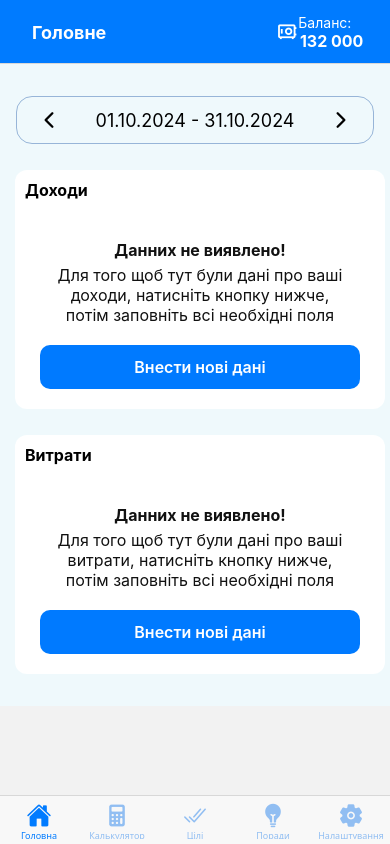
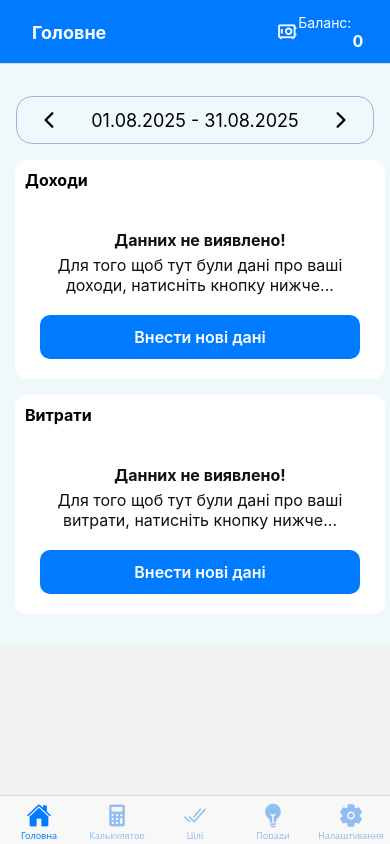
Before and after one commit to w1zardeo/finacal-tracker-main, a React Native app: screen / in a window 390 px wide. Built offline with nearby package versions, Linux system fonts and the light colour scheme.

Commit message:
Added DateNavigator, balance and scroll in calculator

```diff
--- a/components/Header.js
+++ b/components/Header.js
@@ -1,17 +1,35 @@
 import React from 'react';
 import { View, Text, StyleSheet } from 'react-native';
 import { MaterialCommunityIcons } from '@expo/vector-icons';
+import { useSelector } from 'react-redux';
 
 function CustomHeader() {
+  const incomes = useSelector((state) => state.income?.incomes ?? []);
+  const expenses = useSelector((state) => state.expense?.expenses ?? []);
+
+  // Рахуємо загальний баланс = всі доходи - всі витрати
+  const totalIncome = incomes.reduce((sum, item) => sum + Number(item.amount || 0), 0);
+  const totalExpense = expenses.reduce((sum, item) => sum + Number(item.amount || 0), 0);
+  const balance = totalIncome - totalExpense;
+
   return (
     <View style={styles.headerContainer}>
       <View style={styles.leftSection}>
         <Text style={styles.headerTitle}>Головне</Text>
       </View>
-        <MaterialCommunityIcons name="safe" size={22} color="white" style={{ marginLeft: 170 }} />
+
+      <MaterialCommunityIcons
+        name="safe"
+        size={22}
+        color="white"
+        style={{ marginLeft: 170 }}
+      />
+
       <View style={styles.rightSection}>
         <Text style={styles.balanceLabel}>Баланс:</Text>
-        <Text style={styles.balanceValue}>132 000</Text>
+        <Text style={styles.balanceValue}>
+          {balance.toLocaleString('uk-UA')}
+        </Text>
       </View>
     </View>
   );
--- a/screens/HomeScreen.js
+++ b/screens/HomeScreen.js
@@ -1,5 +1,7 @@
-// import React, { useState, useEffect } from "react";
+// import React from "react";
 // import { View, StyleSheet, ScrollView } from "react-native";
+// import { useSelector, useDispatch } from "react-redux";
+
 // import DateNavigator from "../components/DateNavigator";
 // import Incomes from "../components/Incomes";
 // import IncomeChart from "../components/IcnomeChart";
@@ -8,21 +10,20 @@
 // import DonutChart from "../components/DonutChart";
 // import WhiteButton from "../components/WhiteButton";
 
-// export default function HomeScreen({ navigation, route }) {
+// import { addIncome } from "../store/incomeSlice";
+// import { addExpense } from "../store/expenseSlice";
+
+// export default function HomeScreen({ navigation }) {
 //   const date = "01.10.2024 - 31.10.2024";
 
-//   const [modalIncomeVisible, setModalIncomeVisible] = useState(false);
-//   const [modalExpenseVisible, setModalExpenseVisible] = useState(false);
+//   const incomes = useSelector((state) => state.income?.incomes ?? []);
+//   const expenses = useSelector((state) => state.expense?.expenses ?? []);
+//   const dispatch = useDispatch();
 
-//   const [incomeData, setIncomeData] = useState([]);
-//   const [expenseResults, setExpenseResults] = useState(null);
+//   const [modalIncomeVisible, setModalIncomeVisible] = React.useState(false);
+//   const [modalExpenseVisible, setModalExpenseVisible] = React.useState(false);
 
-//   useEffect(() => {
-//     if (route.params?.expenseResults) {
-//       setExpenseResults(route.params.expenseResults);
-//     }
-//   }, [route.params?.expenseResults]);
-
+//   // Групуємо витрати за категоріями
 //   const ukrLabels = {
 //     housing: "Житло",
 //     food: "Харчування",
@@ -33,15 +34,7 @@
 //     other: "Інше",
 //   };
 
-//   const chartData = expenseResults
-//     ? Object.entries(expenseResults).map(([key, value], index) => ({
-//         label: ukrLabels[key] || key,
-//         value,
-//         color: getColor(index),
-//       }))
-//     : [];
-
-//   function getColor(index) {
+//   const getColor = (index) => {
 //     const colors = [
 //       "#FF6384",
 //       "#36A2EB",
@@ -52,58 +45,52 @@
 //       "#66FF66",
 //     ];
 //     return colors[index % colors.length];
-//   }
+//   };
 
-//   const handleLeftPress = () => {};
-//   const handleRightPress = () => {};
+// const expenseResults = expenses.reduce((acc, curr) => {
+//   acc[curr.category] = (acc[curr.category] || 0) + Number(curr.amount);
+//   return acc;
+// }, {});
+
+//   const chartData = Object.entries(expenseResults).map(([key, value], index) => ({
+//     label: ukrLabels[key] || key,
+//     value,
+//     color: getColor(index),
+//   }));
 
 //   const handleAddIncome = (newEntry) => {
-//     setIncomeData([...incomeData, newEntry]);
+//     dispatch(addIncome({ ...newEntry, id: Date.now().toString() }));
 //   };
 
-//   const handleAddExpense = (newExpense) => {
-//     setExpenseResults((prev) => {
-//       const updated = { ...(prev || {}) };
-//       updated[newExpense.category] =
-//         (updated[newExpense.category] || 0) + newExpense.amount;
-//       return updated;
-//     });
+//   const handleAddExpense = (newEntry) => {
+//     dispatch(addExpense({ ...newEntry, id: Date.now().toString() }));
 //   };
 
 //   return (
 //     <ScrollView>
 //       <View style={styles.container}>
-//         <DateNavigator
-//           date={date}
-//           onLeftPress={handleLeftPress}
-//           onRightPress={handleRightPress}
-//         />
+//         <DateNavigator date={date} onLeftPress={() => {}} onRightPress={() => {}} />
 
-//         {incomeData.length > 0 && <IncomeChart data={incomeData} />}
+//         {incomes.length > 0 && <IncomeChart data={incomes} />}
 
 //         <View style={styles.spacer} />
 
 //         <Incomes
-//           title={incomeData.length > 0 ? "" : "Доходи"}
-//           data={incomeData.length > 0 ? "" : "Данних не виявлено!"}
+//           title={incomes.length > 0 ? "" : "Доходи"}
+//           data={incomes.length > 0 ? "" : "Данних не виявлено!"}
 //           onPress={() => setModalIncomeVisible(true)}
 //           buttonTitle="Внести нові дані"
 //           text={
-//             incomeData.length > 0
+//             incomes.length > 0
 //               ? ""
 //               : "Для того щоб тут були дані про ваші доходи, натисніть кнопку нижче, потім заповніть всі необхідні поля"
 //           }
 //         />
 
-//         {incomeData.length > 0 && (
+//         {incomes.length > 0 && (
 //           <WhiteButton
 //             title="Показати всі доходи"
-//             onPress={() =>
-//               navigation.navigate("IncomeDetail", {
-//                 incomeData,
-//                 setIncomeData, // передаємо функцію
-//               })
-//             }
+//             onPress={() => navigation.navigate("IncomeDetail")}
 //           />
 //         )}
 
@@ -113,38 +100,26 @@
 //           onSubmit={handleAddIncome}
 //         />
 
-//         {expenseResults && chartData.length > 0 && (
-//           <DonutChart data={chartData} />
-//         )}
+//         {chartData.length > 0 && <DonutChart data={chartData} />}
 
 //         <View style={styles.spacer} />
 
-//         {expenseResults ? (
-//           <>
-//             <Incomes
-//               title=""
-//               data=""
-//               onPress={() => setModalExpenseVisible(true)}
-//               buttonTitle="Внести нові дані"
-//               text=""
-//             />
-//           </>
-//         ) : (
-//           <Incomes
-//             title="Витрати"
-//             data="Данних не виявлено!"
-//             onPress={() => setModalExpenseVisible(true)}
-//             buttonTitle="Внести нові дані"
-//             text="Для того щоб тут були дані про ваші витрати, натисніть кнопку нижче, потім заповніть всі необхідні поля"
-//           />
-//         )}
+//         <Incomes
+//           title={chartData.length > 0 ? "" : "Витрати"}
+//           data={chartData.length > 0 ? "" : "Данних не виявлено!"}
+//           onPress={() => setModalExpenseVisible(true)}
+//           buttonTitle="Внести нові дані"
+//           text={
+//             chartData.length > 0
+//               ? ""
+//               : "Для того щоб тут були дані про ваші витрати, натисніть кнопку нижче, потім заповніть всі необхідні поля"
+//           }
+//         />
 
-//         {expenseResults && (
+//         {expenses.length > 0 && (
 //           <WhiteButton
 //             title="Показати всі витрати"
-//             onPress={() =>
-//               navigation.navigate("EpxenseDetail", { expenseResults })
-//             }
+//             onPress={() => navigation.navigate("EpxenseDetail")}
 //           />
 //         )}
 
@@ -167,18 +142,11 @@
 //   spacer: {
 //     height: 10,
 //   },
-//   expenseTitle: {
-//     fontSize: 18,
-//     fontWeight: "600",
-//     textAlign: "center",
-//     marginVertical: 12,
-//   },
 // });
 
-import React from "react";
+import React, { useState, useMemo } from "react";
 import { View, StyleSheet, ScrollView } from "react-native";
 import { useSelector, useDispatch } from "react-redux";
-
 import DateNavigator from "../components/DateNavigator";
 import Incomes from "../components/Incomes";
 import IncomeChart from "../components/IcnomeChart";
@@ -186,21 +154,69 @@ import IncomeModal from "../components/IncomeModal";
 import ExpenseModal from "../components/ExpenseModal";
 import DonutChart from "../components/DonutChart";
 import WhiteButton from "../components/WhiteButton";
-
 import { addIncome } from "../store/incomeSlice";
 import { addExpense } from "../store/expenseSlice";
+import { setCurrentMonth } from "../store/monthSlice";
 
 export default function HomeScreen({ navigation }) {
-  const date = "01.10.2024 - 31.10.2024";
-
   const incomes = useSelector((state) => state.income?.incomes ?? []);
   const expenses = useSelector((state) => state.expense?.expenses ?? []);
+  const savedMonth = useSelector((state) => state.month.currentMonth);
   const dispatch = useDispatch();
 
-  const [modalIncomeVisible, setModalIncomeVisible] = React.useState(false);
-  const [modalExpenseVisible, setModalExpenseVisible] = React.useState(false);
+  const [modalIncomeVisible, setModalIncomeVisible] = useState(false);
+  const [modalExpenseVisible, setModalExpenseVisible] = useState(false);
 
-  // Групуємо витрати за категоріями
+  const [currentMonth, setCurrentMonthState] = useState(new Date(savedMonth));
+
+   const handleChangeMonth = (newDate) => {
+    setCurrentMonthState(newDate);
+    dispatch(setCurrentMonth(newDate.toISOString()));
+  };
+
+  // Функції для зміни місяця
+   const handlePrevMonth = () => {
+    handleChangeMonth(new Date(currentMonth.getFullYear(), currentMonth.getMonth() - 1, 1));
+  };
+   const handleNextMonth = () => {
+    handleChangeMonth(new Date(currentMonth.getFullYear(), currentMonth.getMonth() + 1, 1));
+  };
+
+  // Діапазон дати для DateNavigator
+  const dateRange = useMemo(() => {
+    const start = new Date(
+      currentMonth.getFullYear(),
+      currentMonth.getMonth(),
+      1
+    );
+    const end = new Date(
+      currentMonth.getFullYear(),
+      currentMonth.getMonth() + 1,
+      0
+    );
+    return `${start.toLocaleDateString("uk-UA")} - ${end.toLocaleDateString(
+      "uk-UA"
+    )}`;
+  }, [currentMonth]);
+
+  // Фільтрація доходів і витрат за вибраний місяць
+  const filteredIncomes = incomes.filter((item) => {
+    const [day, month, year] = item.date.split(".").map(Number);
+    return (
+      year === currentMonth.getFullYear() &&
+      month === currentMonth.getMonth() + 1
+    );
+  });
+
+  const filteredExpenses = expenses.filter((item) => {
+    const [day, month, year] = item.date.split(".").map(Number);
+    return (
+      year === currentMonth.getFullYear() &&
+      month === currentMonth.getMonth() + 1
+    );
+  });
+
+  // Групування витрат по категоріях
   const ukrLabels = {
     housing: "Житло",
     food: "Харчування",
@@ -224,47 +240,57 @@ export default function HomeScreen({ navigation }) {
     return colors[index % colors.length];
   };
 
-const expenseResults = expenses.reduce((acc, curr) => {
+  const expenseResults = filteredExpenses.reduce((acc, curr) => {
     acc[curr.category] = (acc[curr.category] || 0) + Number(curr.amount);
     return acc;
   }, {});
 
-  const chartData = Object.entries(expenseResults).map(([key, value], index) => ({
+  const chartData = Object.entries(expenseResults).map(
+    ([key, value], index) => ({
       label: ukrLabels[key] || key,
       value,
       color: getColor(index),
-  }));
+    })
+  );
 
   const handleAddIncome = (newEntry) => {
     dispatch(addIncome({ ...newEntry, id: Date.now().toString() }));
+    // Перемикаємось на місяць, куди додали запис
+    const [day, month, year] = newEntry.date.split(".").map(Number);
+    setCurrentMonth(new Date(year, month - 1, 1));
   };
 
   const handleAddExpense = (newEntry) => {
     dispatch(addExpense({ ...newEntry, id: Date.now().toString() }));
+    // Перемикаємось на місяць, куди додали запис
+    const [day, month, year] = newEntry.date.split(".").map(Number);
+    setCurrentMonth(new Date(year, month - 1, 1));
   };
 
   return (
     <ScrollView>
       <View style={styles.container}>
-        <DateNavigator date={date} onLeftPress={() => {}} onRightPress={() => {}} />
+        <DateNavigator
+          date={dateRange}
+          onLeftPress={handlePrevMonth}
+          onRightPress={handleNextMonth}
+        />
 
-        {incomes.length > 0 && <IncomeChart data={incomes} />}
-
-        <View style={styles.spacer} />
+        {filteredIncomes.length > 0 && <IncomeChart data={filteredIncomes} />}
 
         <Incomes
-          title={incomes.length > 0 ? "" : "Доходи"}
-          data={incomes.length > 0 ? "" : "Данних не виявлено!"}
+          title={filteredIncomes.length > 0 ? "" : "Доходи"}
+          data={filteredIncomes.length > 0 ? "" : "Данних не виявлено!"}
           onPress={() => setModalIncomeVisible(true)}
           buttonTitle="Внести нові дані"
           text={
-            incomes.length > 0
+            filteredIncomes.length > 0
               ? ""
-              : "Для того щоб тут були дані про ваші доходи, натисніть кнопку нижче, потім заповніть всі необхідні поля"
+              : "Для того щоб тут були дані про ваші доходи, натисніть кнопку нижче..."
           }
         />
 
-        {incomes.length > 0 && (
+        {filteredIncomes.length > 0 && (
           <WhiteButton
             title="Показати всі доходи"
             onPress={() => navigation.navigate("IncomeDetail")}
@@ -279,8 +305,6 @@ const expenseResults = expenses.reduce((acc, curr) => {
 
         {chartData.length > 0 && <DonutChart data={chartData} />}
 
-        <View style={styles.spacer} />
-
         <Incomes
           title={chartData.length > 0 ? "" : "Витрати"}
           data={chartData.length > 0 ? "" : "Данних не виявлено!"}
@@ -289,11 +313,11 @@ const expenseResults = expenses.reduce((acc, curr) => {
           text={
             chartData.length > 0
               ? ""
-              : "Для того щоб тут були дані про ваші витрати, натисніть кнопку нижче, потім заповніть всі необхідні поля"
+              : "Для того щоб тут були дані про ваші витрати, натисніть кнопку нижче..."
           }
         />
 
-        {expenses.length > 0 && (
+        {filteredExpenses.length > 0 && (
           <WhiteButton
             title="Показати всі витрати"
             onPress={() => navigation.navigate("EpxenseDetail")}
@@ -316,7 +340,4 @@ const styles = StyleSheet.create({
     backgroundColor: "#EFF9FC",
     paddingVertical: 16,
   },
-  spacer: {
-    height: 10,
-  },
 });
--- /dev/null
+++ b/store/monthSlice.js
@@ -0,0 +1,19 @@
+// store/uiSlice.js
+import { createSlice } from "@reduxjs/toolkit";
+
+const initialState = {
+  currentMonth: new Date().toISOString(), // за замовчуванням сьогодні
+};
+
+const monthSlice = createSlice({
+  name: "month",
+  initialState,
+  reducers: {
+    setCurrentMonth(state, action) {
+      state.currentMonth = action.payload; // очікуємо ISO-рядок
+    },
+  },
+});
+
+export const { setCurrentMonth } = monthSlice.actions;
+export default monthSlice.reducer;
```
Also changed, not shown: screens/CalculatorScreen.js (+11 -14 lines), store/store.js (+5 -3 lines). Lines whose indentation alone changed are shown as unchanged.
